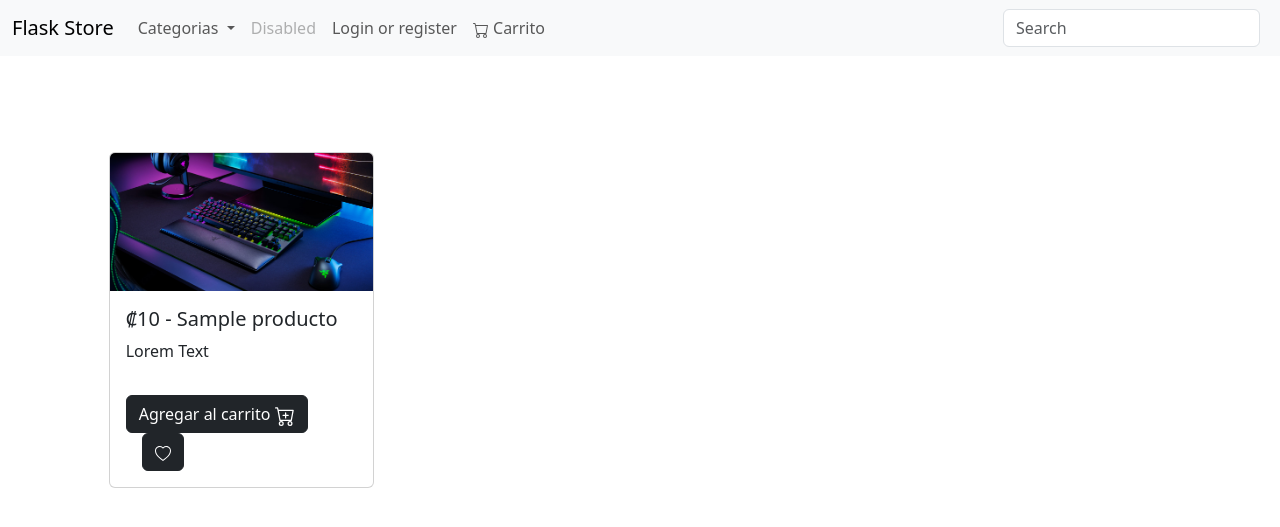
After one commit to joustynsanchez/FlaskStore, a Flask app: template StoreProyect/templates/categoriaTecno.html in a window 1280 px wide. The commit adds this page. Shown: the top 527 px of the page. Run offline with Flask 3, Linux system fonts and the light colour scheme; the template is opened without the code that fills it: most values are stand-ins (such as "Sample title", 1, 10 or a date in 2020); some libraries are stand-ins or nearby versions.

Commit message:
Segundo commit

```diff
--- a/StoreProyect/app.py
+++ b/StoreProyect/app.py
@@ -82,7 +82,6 @@ def UserIndex(email):
 def search():
     # Obtiene el término de búsqueda del cuerpo de la solicitud AJAX
     search_term = request.json['searchTerm']
-    print(search_term)
 
     # Realiza la consulta a la base de datos para obtener los resultados
     cur = database.connection.cursor()
@@ -102,6 +101,29 @@ def searchProduct(id):
     results = cur.fetchall()
     return render_template('productSearch.html', results=results)
 
+@app.route('/TecnologiaYElectronicos')
+def CategoriaTec():
+    cur = database.connection.cursor()
+    cur.execute("SELECT * FROM articuloscategoria")
+    data = cur.fetchall()
+    categoria = [{'id': result[0], 'nombre': result[1], 'precio': result[3], 'categoria_id' : result[2]} for result in data if result[2] == 1]
+    return render_template('categoriaTecno.html', data=categoria)
+
+@app.route('/electrodomesticos')
+def CategoriaElectrod():
+    cur = database.connection.cursor()
+    cur.execute("SELECT * FROM articuloscategoria")
+    data = cur.fetchall()
+    categoria = [{'id': result[0], 'nombre': result[1], 'precio': result[3], 'categoria_id' : result[2]} for result in data if result[2] == 2]
+    return render_template('categoriaElectro.html', data = categoria)
+
+@app.route('/agregarCarrito/<string:id>', methods = ["POST", "GET"])
+def AgregarCarrito(id):
+    cur = database.connection.cursor()
+    cur.execute("SELECT * FROM articuloscategoria")
+    data = cur.fetchall()
+    for producto in data:
+        print(producto)
 
 
 if __name__ == '__main__':
--- /dev/null
+++ b/StoreProyect/templates/categoriaTecno.html
@@ -0,0 +1,29 @@
+{% extends 'layout.html' %}
+{% block body %}
+<div class="row justify-content-center pt-5">
+  <div class="col-md-10">
+    <div class="d-flex flex-wrap">
+      {% for producto in data %}
+      <div class="col-md-3 card-container pt-5">
+        <div class="card h-100 w-100">
+          <img src="{{ url_for('static', filename='images/razer-bundles.jpg') }}" class="card-img-top" alt="razer-bundles" />
+          <div class="card-body">
+            <h5 class="card-title">₡{{ producto['precio'] }} - {{ producto['nombre'] }}</h5>
+            <p class="card-text">Lorem Text</p>
+          </div>
+          <div class="card-body">
+            <a href="/agregarCarrito/{{producto['id']}}" class="card-link btn btn-dark">Agregar al carrito <svg xmlns="http://www.w3.org/2000/svg" width="20" height="20" fill="currentColor" class="bi bi-cart-plus" viewBox="0 0 16 16">
+                <path d="M9 5.5a.5.5 0 0 0-1 0V7H6.5a.5.5 0 0 0 0 1H8v1.5a.5.5 0 0 0 1 0V8h1.5a.5.5 0 0 0 0-1H9V5.5z"/>
+                <path d="M.5 1a.5.5 0 0 0 0 1h1.11l.401 1.607 1.498 7.985A.5.5 0 0 0 4 12h1a2 2 0 1 0 0 4 2 2 0 0 0 0-4h7a2 2 0 1 0 0 4 2 2 0 0 0 0-4h1a.5.5 0 0 0 .491-.408l1.5-8A.5.5 0 0 0 14.5 3H2.89l-.405-1.621A.5.5 0 0 0 2 1H.5zm3.915 10L3.102 4h10.796l-1.313 7h-8.17zM6 14a1 1 0 1 1-2 0 1 1 0 0 1 2 0zm7 0a1 1 0 1 1-2 0 1 1 0 0 1 2 0z"/>
+              </svg></a>
+            <a href="#" class="card-link btn btn-dark"><svg xmlns="http://www.w3.org/2000/svg" width="16" height="16" fill="currentColor" class="bi bi-heart" viewBox="0 0 16 16">
+                <path d="m8 2.748-.717-.737C5.6.281 2.514.878 1.4 3.053c-.523 1.023-.641 2.5.314 4.385.92 1.815 2.834 3.989 6.286 6.357 3.452-2.368 5.365-4.542 6.286-6.357.955-1.886.838-3.362.314-4.385C13.486.878 10.4.28 8.717 2.01L8 2.748zM8 15C-7.333 4.868 3.279-3.04 7.824 1.143c.06.055.119.112.176.171a3.12 3.12 0 0 1 .176-.17C12.72-3.042 23.333 4.867 8 15z"/>
+              </svg></a>
+          </div>
+        </div>
+      </div>
+      {% endfor %}
+    </div>
+  </div>
+</div>
+{% endblock %}
--- a/StoreProyect/templates/layout.html
+++ b/StoreProyect/templates/layout.html
@@ -34,9 +34,6 @@
         </button>
         <div class="collapse navbar-collapse" id="navbarSupportedContent">
           <ul class="navbar-nav me-auto mb-2 mb-lg-0">
-            <li class="nav-item">
-              <a class="nav-link" href="#">Store</a>
-            </li>
             <li class="nav-item dropdown">
               <a
                 class="nav-link dropdown-toggle"
@@ -45,14 +42,18 @@
                 data-bs-toggle="dropdown"
                 aria-expanded="false"
               >
-                Dropdown
+                Categorias
               </a>
               <ul class="dropdown-menu">
-                <li><a class="dropdown-item" href="#">Action</a></li>
-                <li><a class="dropdown-item" href="#">Another action</a></li>
-                <li><hr class="dropdown-divider" /></li>
                 <li>
-                  <a class="dropdown-item" href="#">Something else here</a>
+                  <a class="dropdown-item" href="{{ url_for('CategoriaTec') }}"
+                    >Tecnologia Y Electronicos</a
+                  >
+                </li>
+                <li>
+                  <a class="dropdown-item" href="{{ url_for('CategoriaElectrod') }}"
+                    >Electrodomesticos</a
+                  >
                 </li>
               </ul>
             </li>
@@ -62,6 +63,13 @@
             <li class="nav-item">
               <a class="nav-link" href="{{ url_for('CostumerAccount') }}"
                 >Login or register</a
+              >
+            </li>
+            <li class="nav-item">
+              <a class="nav-link" href="{{ url_for('CostumerAccount') }}"
+                ><svg xmlns="http://www.w3.org/2000/svg" width="16" height="16" fill="currentColor" class="bi bi-cart" viewBox="0 0 16 16">
+                  <path d="M0 1.5A.5.5 0 0 1 .5 1H2a.5.5 0 0 1 .485.379L2.89 3H14.5a.5.5 0 0 1 .491.592l-1.5 8A.5.5 0 0 1 13 12H4a.5.5 0 0 1-.491-.408L2.01 3.607 1.61 2H.5a.5.5 0 0 1-.5-.5zM3.102 4l1.313 7h8.17l1.313-7H3.102zM5 12a2 2 0 1 0 0 4 2 2 0 0 0 0-4zm7 0a2 2 0 1 0 0 4 2 2 0 0 0 0-4zm-7 1a1 1 0 1 1 0 2 1 1 0 0 1 0-2zm7 0a1 1 0 1 1 0 2 1 1 0 0 1 0-2z"/>
+                </svg> Carrito</a
               >
             </li>
           </ul>
--- a/StoreProyect/templates/productSearch.html
+++ b/StoreProyect/templates/productSearch.html
@@ -1,5 +1 @@
-{% extends 'layout.html' %}
-
-{% block body %}
-
-{% endblock %}
+{% extends 'layout.html' %} {% block body %} {% endblock %}
```
Also changed, not shown: StoreProyect/static/js/main.js (+28 -27 lines), StoreProyect/templates/categoriaElectro.html (added, +29 -0 lines).
